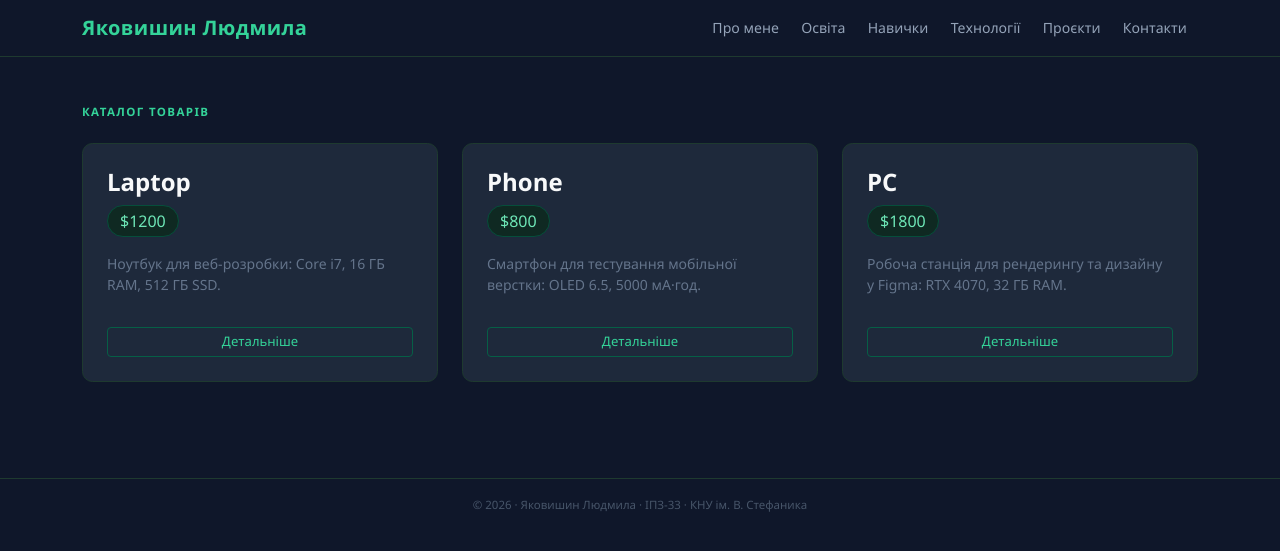
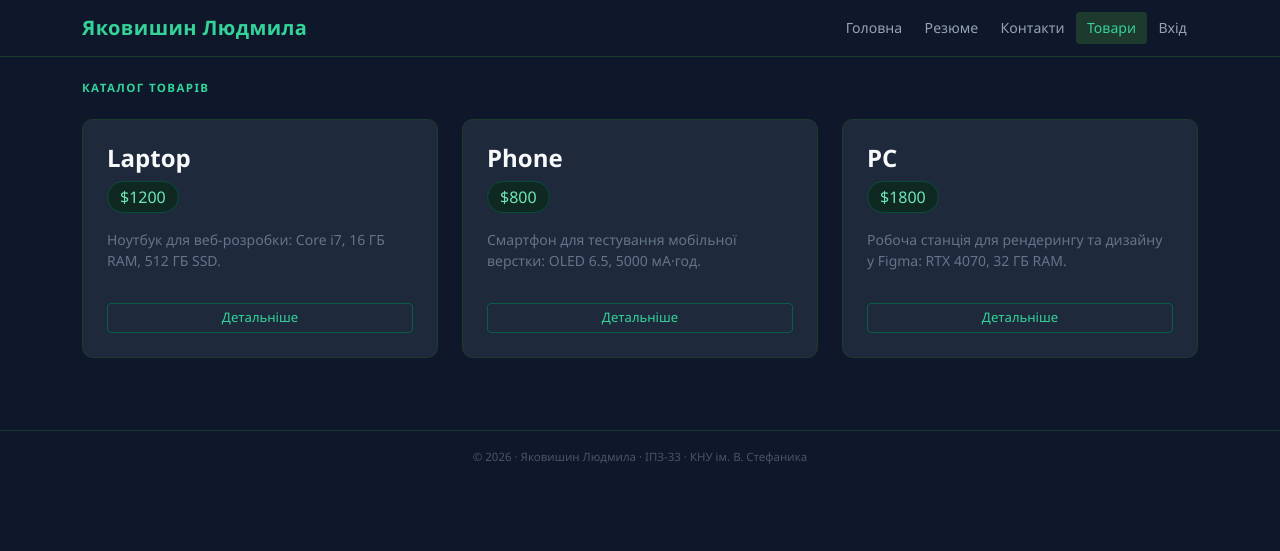
Before and after one commit to liudmyla-yakovyshyn/flask-app-lab, a Flask app: page /products/ in a window 1280 px wide. Shown: the top 551 px of the page. Run offline with Flask 3, Linux system fonts and the light colour scheme.

Commit message:
Configure secret key, base flash messages support and update navbar

```diff
--- a/app/templates/base.html
+++ b/app/templates/base.html
@@ -9,7 +9,22 @@
 </head>
 <body>
     {% include 'includes/navbar.html' %}
-    <main class="container py-5">
+    <main class="container py-4">
+        {% with messages = get_flashed_messages(with_categories=true) %}
+            {% if messages %}
+                <div class="row justify-content-center mb-3">
+                    <div class="col-md-8">
+                        {% for category, message in messages %}
+                            <div class="alert alert-{{ category if category != 'error' else 'danger' }} alert-dismissible fade show" role="alert">
+                                {{ message }}
+                                <button type="button" class="btn-close" data-bs-dismiss="alert" aria-label="Close"></button>
+                            </div>
+                        {% endfor %}
+                    </div>
+                </div>
+            {% endif %}
+        {% endwith %}
+
         {% block content %}{% endblock %}
     </main>
     {% include 'includes/footer.html' %}
--- a/app/templates/includes/navbar.html
+++ b/app/templates/includes/navbar.html
@@ -7,13 +7,18 @@
             <span class="navbar-toggler-icon"></span>
         </button>
         <div class="collapse navbar-collapse" id="navMenu">
-            <ul class="navbar-nav ms-auto">
-                <li class="nav-item"><a class="nav-link {% if request.endpoint == 'resume' %}active{% endif %}" href="{{ url_for('resume') }}">Про мене</a></li>
-                <li class="nav-item"><a class="nav-link" href="{{ url_for('resume') }}#education">Освіта</a></li>
-                <li class="nav-item"><a class="nav-link" href="{{ url_for('resume') }}#skills">Навички</a></li>
-                <li class="nav-item"><a class="nav-link" href="{{ url_for('resume') }}#technologies">Технології</a></li>
-                <li class="nav-item"><a class="nav-link" href="{{ url_for('resume') }}#projects">Проєкти</a></li>
+            <ul class="navbar-nav ms-auto align-items-center">
+                <li class="nav-item"><a class="nav-link {% if request.endpoint == 'home' %}active{% endif %}" href="{{ url_for('home') }}">Головна</a></li>
+                <li class="nav-item"><a class="nav-link {% if request.endpoint == 'resume' %}active{% endif %}" href="{{ url_for('resume') }}">Резюме</a></li>
                 <li class="nav-item"><a class="nav-link {% if request.endpoint == 'contacts' %}active{% endif %}" href="{{ url_for('contacts') }}">Контакти</a></li>
+                <li class="nav-item"><a class="nav-link {% if request.endpoint and 'products' in request.endpoint %}active{% endif %}" href="{{ url_for('products.list_products') }}">Товари</a></li>
+
+                {% if session.get('user') %}
+                    <li class="nav-item"><a class="nav-link {% if request.endpoint == 'users.profile' %}active{% endif %}" href="{{ url_for('users.profile') }}">Профіль ({{ session.get('user') }})</a></li>
+                    <li class="nav-item"><a class="btn btn-sm btn-outline-danger ms-lg-2" href="{{ url_for('users.logout') }}">Вийти</a></li>
+                {% else %}
+                    <li class="nav-item"><a class="nav-link {% if request.endpoint == 'users.login' %}active{% endif %}" href="{{ url_for('users.login') }}">Вхід</a></li>
+                {% endif %}
             </ul>
         </div>
     </div>
--- a/config.py
+++ b/config.py
@@ -1 +1,4 @@
+import os
+
 DEBUG = True
+SECRET_KEY = os.environ.get("SECRET_KEY", "yakovyshyn-secret-key-lab4-2026")
```
